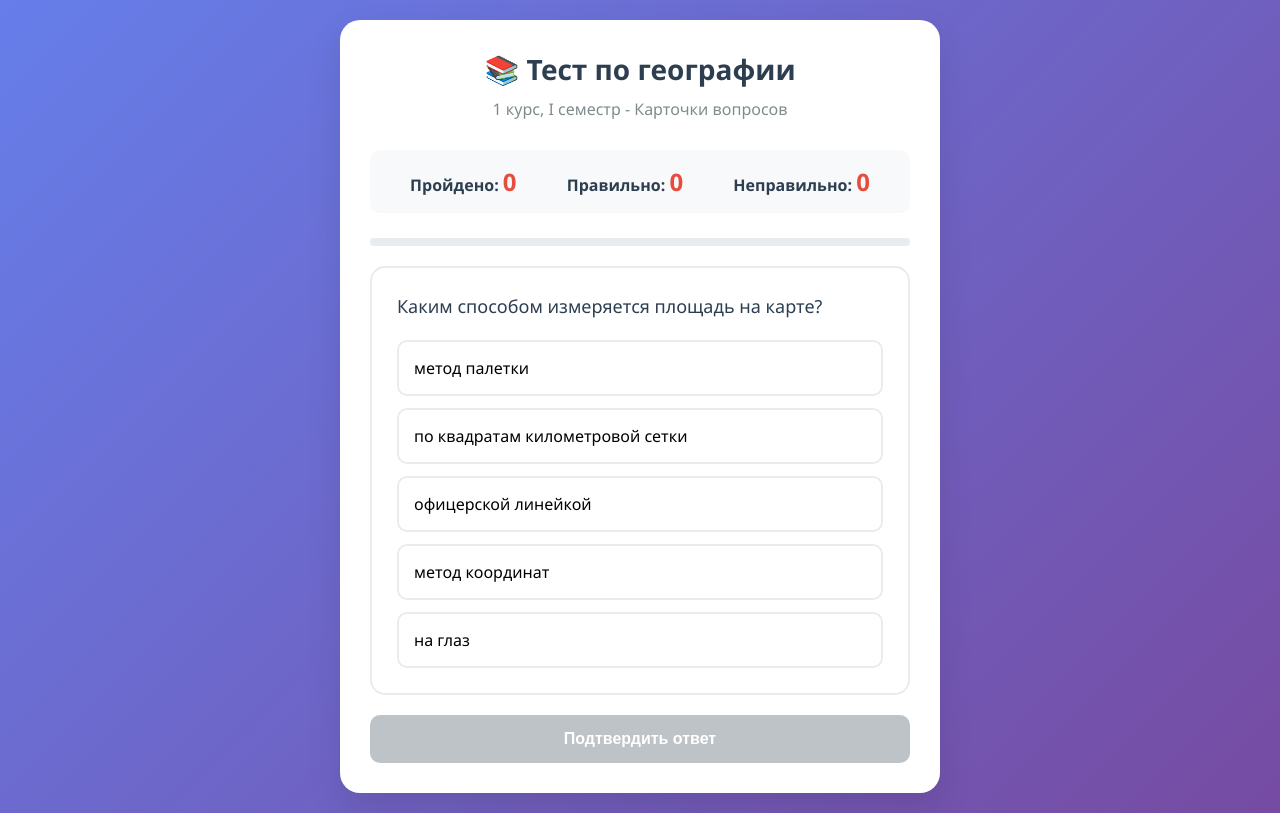
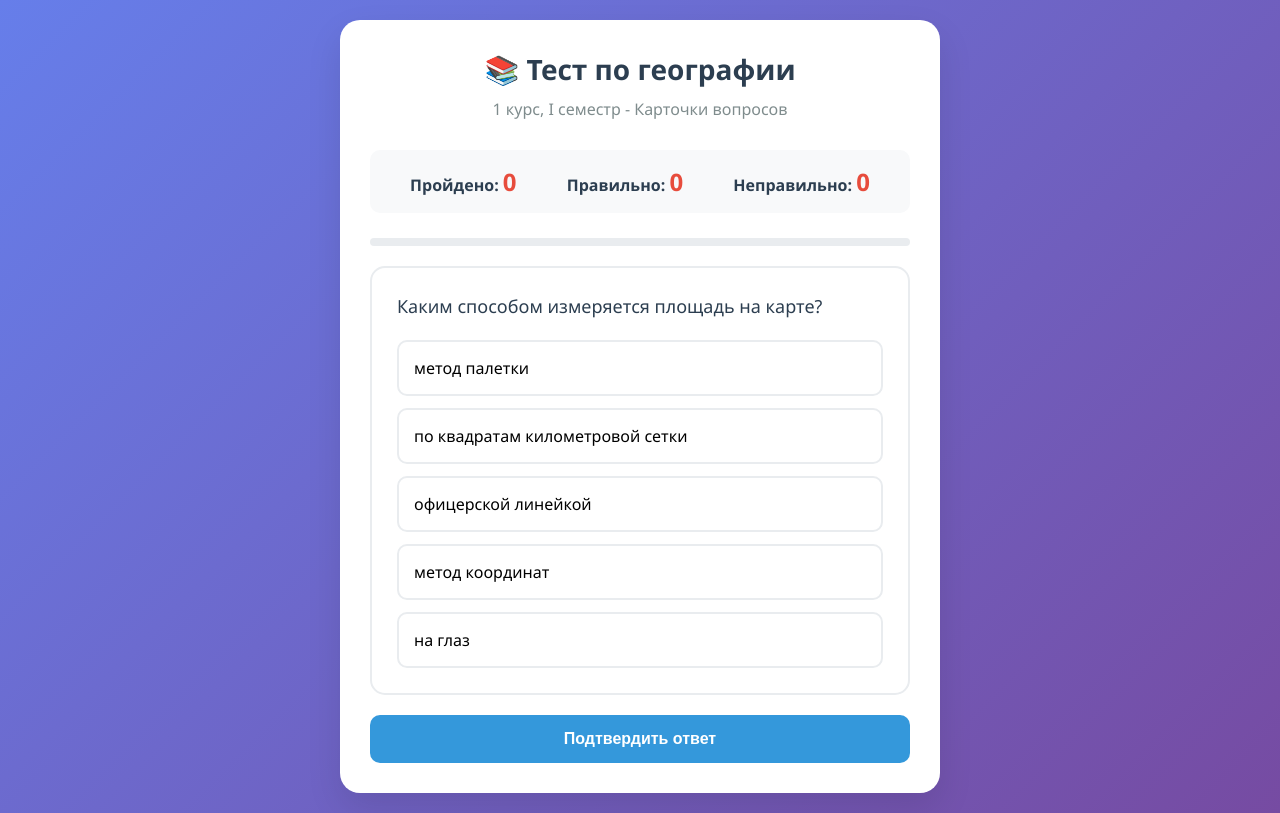
Before and after one commit to Azizzq/Azizzq.github.io, a plain HTML site: page index.html in a window 1280 px wide. Drawn offline with Linux system fonts and the light colour scheme.

Commit message:
Update index.html

```diff
--- a/index.html
+++ b/index.html
@@ -147,13 +147,6 @@
             background: #2980b9;
             transform: translateY(-2px);
         }
-
-        .submit-btn:disabled {
-            background: #bdc3c7;
-            cursor: not-allowed;
-            transform: none;
-        }
-
         .next-btn {
             background: #27ae60;
             color: white;
```
